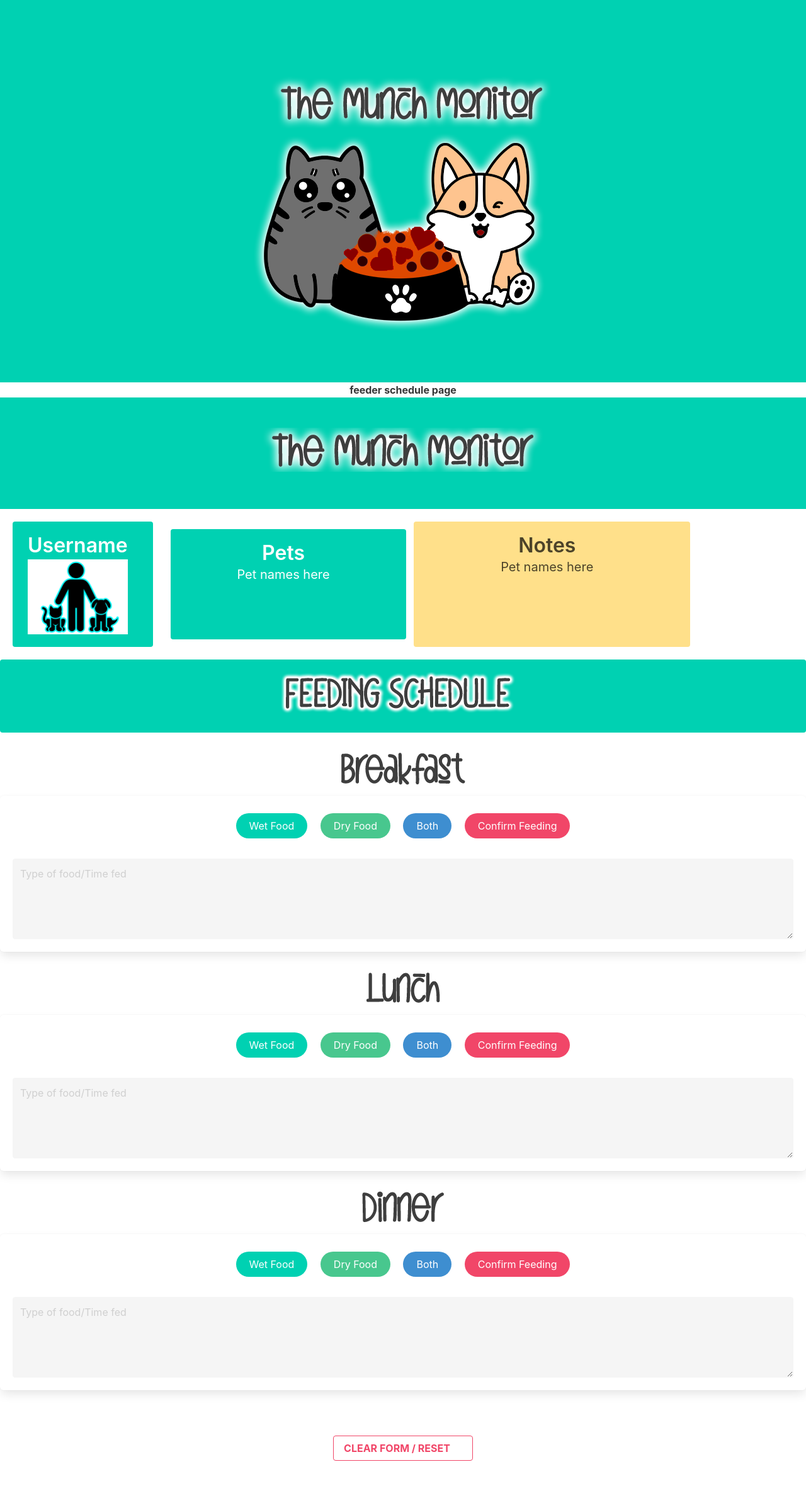
After one commit to Vigneshwarie/munchMonitor, a Node server app: template views/scheduler.handlebars in a window 1280 px wide. The commit adds this page. Shown: the whole page at 63% size. Run offline with Node 20, Linux system fonts and the light colour scheme; the template is opened without the code that fills it, so the values that code supplies are empty; some libraries are stand-ins or nearby versions.

Commit message:
added handlebars for profile/scheduler edited css

```diff
--- a/public/styles/styles.css
+++ b/public/styles/styles.css
@@ -35,3 +35,8 @@ body {
     justify-content: center;
     text-align: center;
   }
+
+  .button {
+    background-color: #df4900;
+    color: white;
+  }
--- a/views/login.handlebars
+++ b/views/login.handlebars
@@ -27,7 +27,7 @@
             </div>
             <div class="field">
                 <p class="control">
-                    <button class="button is-danger" id="loginbutton" type="button">
+                    <button class="button" id="loginbutton" type="button">
                         <strong>Login</strong>
                     </button>
                 </p>
@@ -95,7 +95,7 @@
             </div>
             <div class="field is-horizontal-center">
                 <p class="control">
-                    <button class="button is-danger" id="signupbutton">
+                    <button class="button buttoncolor" id="signupbutton">
                         <strong>Sign Up</strong>
                     </button>
                 </p>
--- /dev/null
+++ b/views/scheduler.handlebars
@@ -0,0 +1,127 @@
+<strong>feeder schedule page</strong>
+
+    <!--HERO IMAGE FOR HEADER-->
+    <section class="hero is-primary is-horizontal-center">
+        <div class="hero-body">
+            <p class="title is-horizontal-center">
+                <img src="./images/mmtext1.png" class="is-horizontal-center">
+            </p>
+            <p class="subtitle">
+            </p>
+        </div>
+    </section>
+
+    <!-- <br>
+
+    <div class="block"></div>
+    <br> -->
+
+    <section class="userbox pets">
+        <div class="tile is-parent">
+            <article class=" is-child notification is-primary m-2">
+                <p class="title">Username</p>
+                <p class="subtitle"></p>
+                <figure class="image is-4by3">
+                    <img src="./images/mmAvatar.png">
+                </figure>
+            </article>
+
+
+            <div class="tile is-vertical is-8 m-2">
+                <div class="tile">
+                    <div class="tile is-parent is-vertical">
+                        <article class="tile is-child notification is-primary">
+                            <p class="title">Pets</p>
+                            <p class="subtitle">Pet names here</p>
+                        </article>
+                    </div>
+
+
+                    <article class="tile is-child notification is-warning ">
+                        <p class="title">Notes</p>
+                        <p class="subtitle">Pet names here</p>
+                    </article>
+                </div>
+            </div>
+
+
+
+            <!--FOR FUTURE DEVELOPMENT (UPLOAD UR PIC)-->
+            <!-- <div class="file">
+            <label class="file-label">
+                <input class="file-input" type="file" name="Username">
+                <span class="file-cta">
+                    <span class="file-icon">
+                        <i class="fas fa-upload"></i>
+                    </span>
+                    <span class="file-label">
+                        Upload pic
+                    </span>
+                </span>
+            </label>
+        </div> -->
+    </section>
+
+    <div class="hero is-horizontal-center is-fluid">
+        <div class="notification is-primary">
+            <img src="images/feedingschedule.png" alt="Feeding Schedule">
+        </div>
+    </div>
+
+    <div class="block"></div>
+    <h2><img src="images/bfast.png" alt="Breakfast"></h2>
+    <!--Breakfast box-->
+
+    <div class="box">
+        <section class="breakfast">
+            <button class="button is-primary is-rounded m-2">Wet Food</button>
+            <button class="button is-success is-rounded m-2">Dry Food</button>
+            <button class="button is-info is-rounded m-2">Both</button>
+            <button class="button buttontimestamp is-success is-rounded is-danger m-2">Confirm Feeding</button>
+            <div class="block"></div>
+            <div class="control">
+                <textarea class="textarea" placeholder="Type of food/Time fed" disabled></textarea>
+            </div>
+        </section>
+    </div>
+
+    <div class="block"></div>
+    <h2><img src="images/lunch.png" alt="Lunch"></h2>
+    <!--Lunch box-->
+    <div class="box">
+        <section class="lunch">
+            <button class="button is-primary is-rounded m-2">Wet Food</button>
+            <button class="button is-success is-rounded m-2">Dry Food</button>
+            <button class="button is-info is-rounded m-2">Both</button>
+            <button class="button buttontimestamp is-success is-rounded is-danger m-2">Confirm Feeding</button>
+            <div class="block"></div>
+            <div class="control">
+                <textarea class="textarea" placeholder="Type of food/Time fed" disabled></textarea>
+            </div>
+        </section>
+    </div>
+
+    <div class="block"></div>
+    <h2><img src="images/dinner.png" alt="Dinner"></h2>
+    <!--Dinner box-->
+
+    <div class="box">
+        <section class="dinner">
+            <button class="button is-primary is-rounded m-2">Wet Food</button>
+            <button class="button is-success is-rounded m-2">Dry Food</button>
+            <button class="button is-info is-rounded m-2">Both</button>
+            <button class="button buttontimestamp is-success is-rounded is-danger m-2">Confirm Feeding</button>
+            <div class="block"></div>
+            <div class="control">
+                <textarea class="textarea" placeholder="Type of food/Time fed" disabled></textarea>
+            </div>
+        </section>
+    </div>
+
+    <div class="block"></div>
+    <button class="button is-horizontal-center is-danger is-outlined m-6">
+        <span><strong>CLEAR FORM / RESET</strong></span>
+        <span class="icon is-small">
+            <i class="fas fa-times"></i>
+        </span>
+    </button>
```
Also changed, not shown: public/petform.html (added, +81 -0 lines), views/homepage.handlebars (+14 -1 lines), views/profile.handlebars (added, +61 -0 lines), public/images/mmcreateprofbutton.png (added), public/images/mmfeedschedbutton.png (added).
